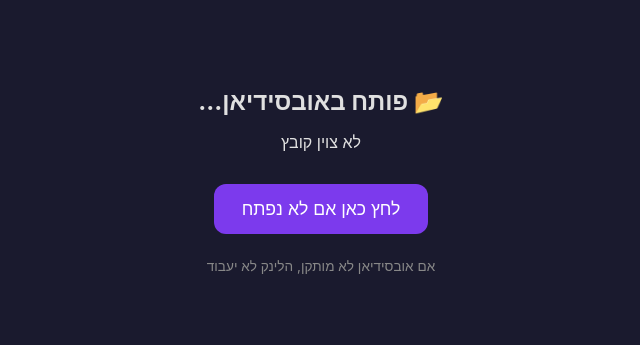
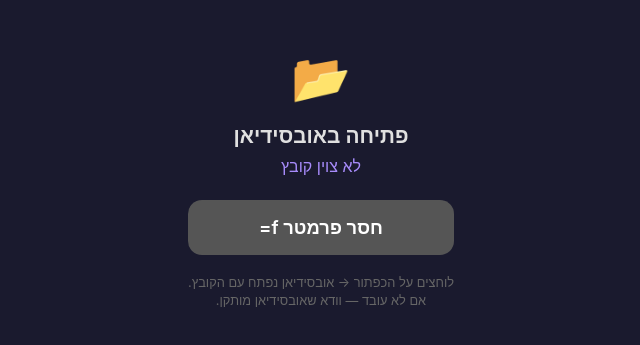
Before and after one commit to evergreenbenlevi-bit/obsidian-open, a plain HTML site: page index.html in a window 1280 px wide. Shown: the part 221-566 px from the top of the page, without its empty margins (319-959 px from the left). Drawn offline with Linux system fonts and the light colour scheme.

Commit message:
v2: explicit button click instead of auto-redirect

```diff
--- a/index.html
+++ b/index.html
@@ -3,34 +3,51 @@
 <head>
 <meta charset="UTF-8">
 <meta name="viewport" content="width=device-width, initial-scale=1.0">
-<title>פתיחה באובסידיאן...</title>
+<title>פתיחה באובסידיאן</title>
 <style>
-  body { font-family: -apple-system, sans-serif; display: flex; justify-content: center; align-items: center; min-height: 100vh; margin: 0; background: #1a1a2e; color: #e0e0e0; text-align: center; }
-  .container { padding: 2rem; }
-  h1 { font-size: 1.5rem; margin-bottom: 1rem; }
-  .btn { display: inline-block; padding: 14px 28px; background: #7c3aed; color: white; text-decoration: none; border-radius: 12px; font-size: 1.1rem; margin-top: 1rem; }
-  .btn:hover { background: #6d28d9; }
-  .subtle { color: #888; font-size: 0.85rem; margin-top: 1.5rem; }
+  * { box-sizing: border-box; margin: 0; padding: 0; }
+  body { font-family: -apple-system, BlinkMacSystemFont, sans-serif; display: flex; justify-content: center; align-items: center; min-height: 100vh; background: #1a1a2e; color: #e0e0e0; text-align: center; padding: 1rem; }
+  .container { max-width: 400px; }
+  .icon { font-size: 3rem; margin-bottom: 1rem; }
+  h1 { font-size: 1.3rem; margin-bottom: 0.5rem; font-weight: 600; }
+  .filename { color: #a78bfa; font-size: 1rem; margin-bottom: 1.5rem; direction: ltr; word-break: break-all; }
+  .btn { display: block; width: 100%; padding: 16px 24px; background: #7c3aed; color: white; text-decoration: none; border-radius: 14px; font-size: 1.15rem; font-weight: 600; border: none; cursor: pointer; -webkit-tap-highlight-color: transparent; }
+  .btn:active { background: #6d28d9; transform: scale(0.98); }
+  .subtle { color: #666; font-size: 0.8rem; margin-top: 1.2rem; line-height: 1.4; }
+  .status { color: #4ade80; font-size: 0.9rem; margin-top: 1rem; display: none; }
 </style>
 </head>
 <body>
 <div class="container">
-  <h1>📂 פותח באובסידיאן...</h1>
-  <p id="filename"></p>
-  <a id="fallback-btn" class="btn" href="#">לחץ כאן אם לא נפתח</a>
-  <p class="subtle">אם אובסידיאן לא מותקן, הלינק לא יעבוד</p>
+  <div class="icon">📂</div>
+  <h1>פתיחה באובסידיאן</h1>
+  <p class="filename" id="filename"></p>
+  <a id="open-btn" class="btn" href="#">פתח באובסידיאן</a>
+  <p class="status" id="status">✅ נשלח לאובסידיאן</p>
+  <p class="subtle">לוחצים על הכפתור → אובסידיאן נפתח עם הקובץ.<br>אם לא עובד — וודא שאובסידיאן מותקן.</p>
 </div>
 <script>
   const params = new URLSearchParams(window.location.search);
   const file = params.get('f') || '';
   const vault = params.get('v') || 'NEW OBSIDIAN';
-  const uri = `obsidian://open?vault=${encodeURIComponent(vault)}&file=${encodeURIComponent(file)}`;
+  const uri = 'obsidian://open?vault=' + encodeURIComponent(vault) + '&file=' + encodeURIComponent(file);
 
-  document.getElementById('filename').textContent = file ? `קובץ: ${file}` : 'לא צוין קובץ';
-  document.getElementById('fallback-btn').href = uri;
+  var fnEl = document.getElementById('filename');
+  var btnEl = document.getElementById('open-btn');
+  var statusEl = document.getElementById('status');
 
   if (file) {
-    setTimeout(() => { window.location.href = uri; }, 300);
+    fnEl.textContent = file;
+    btnEl.href = uri;
+    btnEl.addEventListener('click', function(e) {
+      e.preventDefault();
+      window.location.href = uri;
+      statusEl.style.display = 'block';
+    });
+  } else {
+    fnEl.textContent = 'לא צוין קובץ';
+    btnEl.style.background = '#555';
+    btnEl.textContent = 'חסר פרמטר f=';
   }
 </script>
 </body>
```
